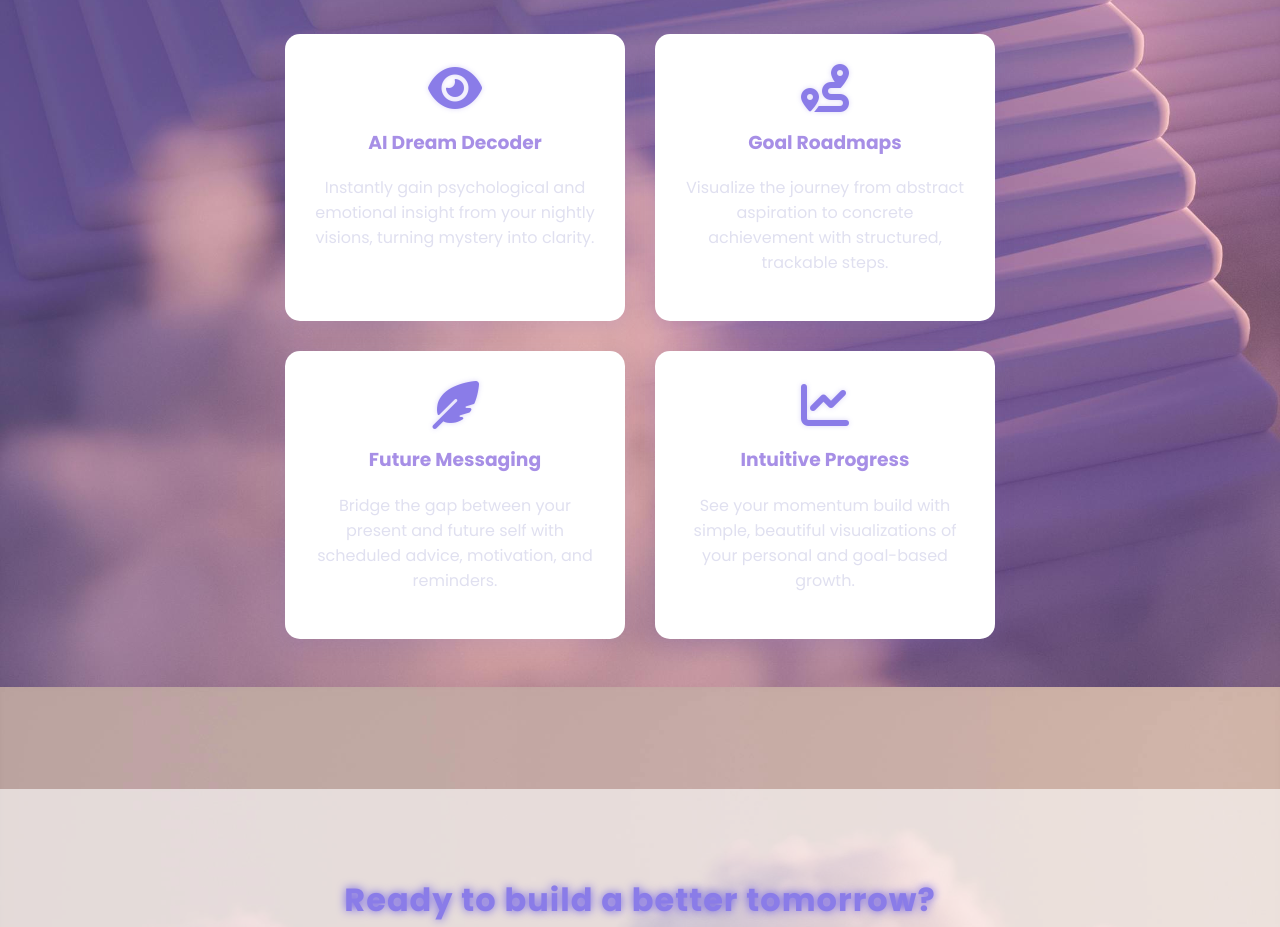
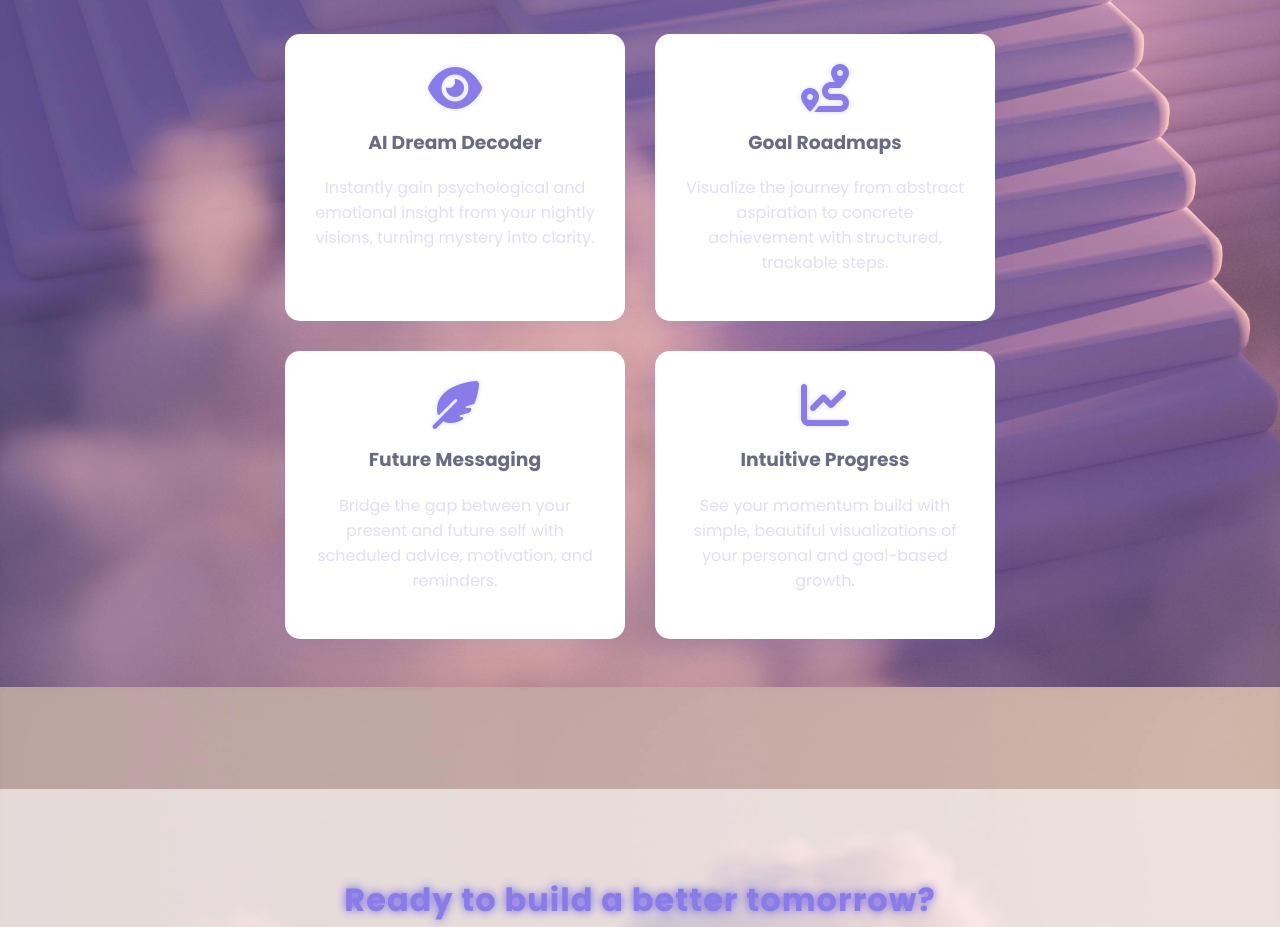
Before and after one commit to spoorthyhm494-stack/dream-decoder, a website: page frontend/Fro1/index.html in a window 1280 px wide. Shown: the part 913-1840 px from the top of the page. Drawn offline with Linux system fonts and the light colour scheme.

```diff
--- a/frontend/Fro1/index.html
+++ b/frontend/Fro1/index.html
@@ -72,7 +72,7 @@
             box-shadow: 0 10px 30px rgba(120, 100, 200, 0.25);
         }
         .feature-card h3 {
-            color: #a78fe6;
+            color: #6a6a82;
             margin-top: 15px;
         }
         .feature-card i {
```
